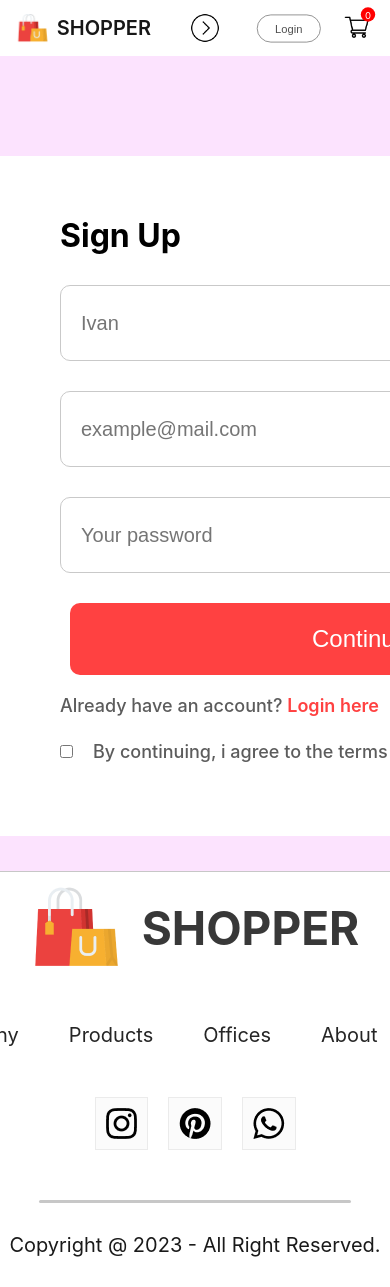
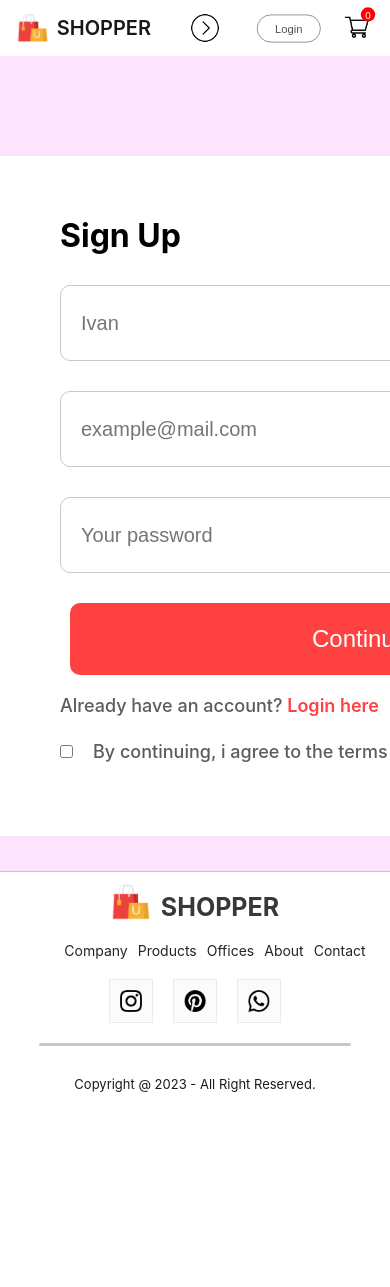
Before and after one commit to Wn0fbg/e-shop, a React (Create React App) app in the folder fronted/: page /login in a window 390 px wide. Shown: the top 1287 px of the page. After the commit the page ends 1122 px from the top, so only its background shows below. Built offline with nearby package versions, Linux system fonts and the light colour scheme.

Commit message:
adaptive for site 4

```diff
--- a/fronted/src/components/Footer/Footer.css
+++ b/fronted/src/components/Footer/Footer.css
@@ -63,3 +63,35 @@
   height: 3px;
   background: #c7c7c7;
 }
+
+@media (max-width: 800px) {
+  .footer {
+    gap: 20px;
+  }
+
+  .footer-logo {
+    gap: 10px;
+    align-items: end;
+  }
+
+  .footer-logo img {
+    width: 40px;
+  }
+
+  .footer-logo p {
+    font-size: 25px;
+  }
+
+  .footer-links {
+    font-size: 14px;
+    gap: 10px;
+  }
+
+  .footer-social-icon img {
+    width: 22px;
+  }
+
+  .footer-copyright {
+    font-size: 13px;
+  }
+}
--- a/fronted/src/components/Offers/Offers.css
+++ b/fronted/src/components/Offers/Offers.css
@@ -52,7 +52,6 @@
 @media (max-width: 1280px) {
   .offers {
     padding: 0 80px;
-    margin-top: -200px;
     margin-bottom: 120px;
     height: 40vh;
   }
@@ -83,7 +82,6 @@
 @media (max-width: 1024px) {
   .offers {
     padding: 0 60px;
-    margin-top: -200px;
     margin-bottom: 80px;
     height: 31vh;
   }
@@ -142,7 +140,6 @@
 
 @media (max-width: 500px) {
   .offers {
-    margin-top: -300px;
     margin-bottom: 50px;
     height: 25vh;
   }
```
